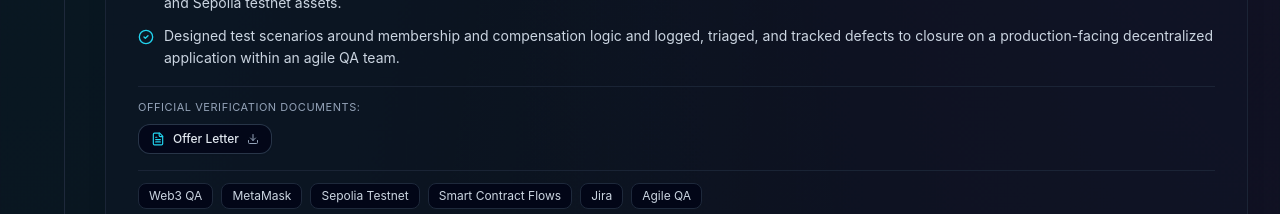
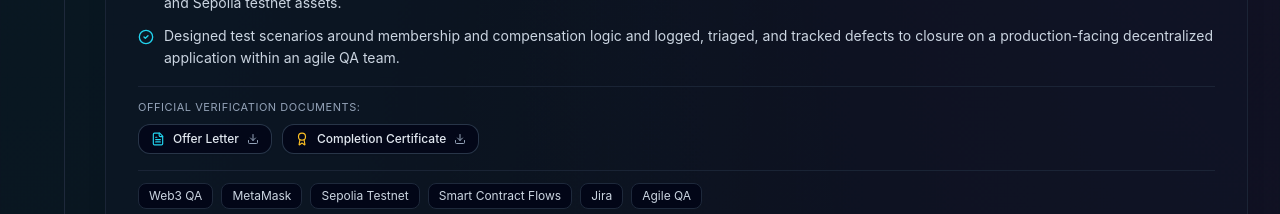
Before and after one commit to Code-By-Adarsh/adarsh-portfolio, a Next.js app: page / in a window 1280 px wide. Shown: the part 3220-3434 px from the top of the page. Built offline with nearby package versions, Linux system fonts and the light colour scheme; no server answers.

Commit message:
feat: add Stellar Code internship completion certificate

```diff
--- a/src/data/portfolioData.ts
+++ b/src/data/portfolioData.ts
@@ -147,6 +147,12 @@ export const portfolioData = {
           url: "/docs/Stellar_Code_Offer_Letter.pdf",
           type: "pdf",
           downloadName: "Stellar_Code_QA_Intern_Offer_Letter.pdf",
+        },
+        {
+          label: "Completion Certificate",
+          url: "/docs/Stellar_Code_Completion_Certificate.pdf",
+          type: "pdf",
+          downloadName: "Stellar_Code_Internship_Completion_Certificate.pdf",
         },
       ],
     },
```
Also changed, not shown: 1 other file (tests, documents, lock files or other folders).
